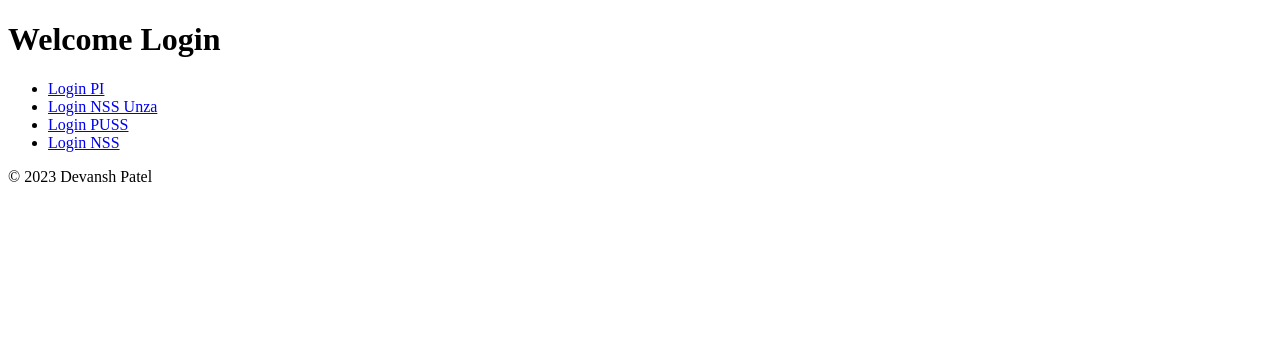
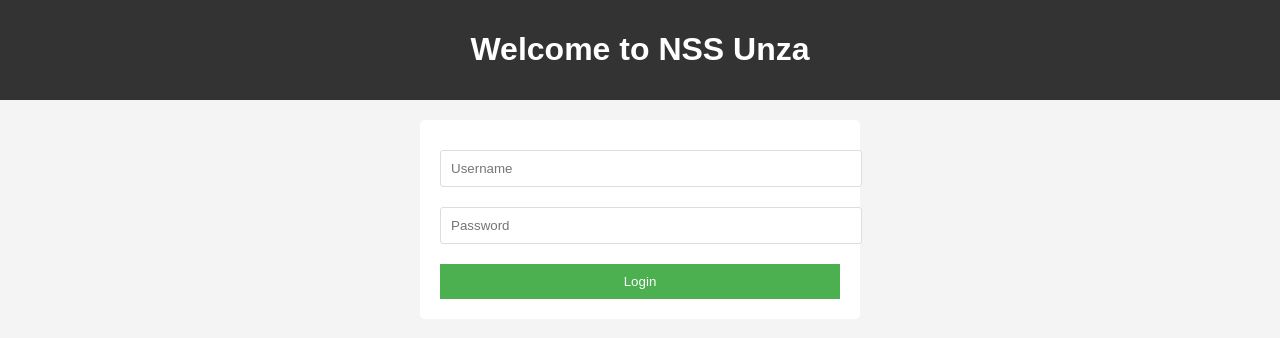
Before and after one commit to patel-project/testweb, a plain HTML site: page index.html in a window 1280 px wide. Drawn offline with Linux system fonts and the light colour scheme.

Commit message:
Update index.html

```diff
--- a/index.html
+++ b/index.html
@@ -1,39 +1,58 @@
 <!DOCTYPE html>
-<html lang="en">
+<html>
 <head>
-    <meta charset="UTF-8">
-    <meta name="viewport" content="width=device-width, initial-scale=1.0">
-    <title>Welcome Login</title>
-    <link rel="stylesheet" href="styles.css">
+    <title>Welcome to NSS Unza</title>
+    <style>
+        body {
+            font-family: Arial, sans-serif;
+            margin: 0;
+            padding: 0;
+            background-color: #f4f4f4;
+        }
+        .header {
+            background-color: #333;
+            color: white;
+            padding: 10px;
+            text-align: center;
+        }
+        .login-form {
+            margin: 20px auto;
+            width: 400px;
+            padding: 20px;
+            background-color: white;
+            border-radius: 5px;
+        }
+        .login-form input[type="text"], .login-form input[type="password"] {
+            width: 100%;
+            padding: 10px;
+            margin: 10px 0;
+            border: 1px solid #ddd;
+            border-radius: 3px;
+        }
+        .login-form input[type="submit"] {
+            background-color: #4CAF50;
+            color: white;
+            padding: 10px 20px;
+            border: none;
+            cursor: pointer;
+            width: 100%;
+            margin-top: 10px;
+        }
+        .login-form input[type="submit"]:hover {
+            background-color: #45a049;
+        }
+    </style>
 </head>
 <body>
-    <header>
-        <h1>Welcome Login</h1>
-    </header>
-    <nav>
-        <ul>
-            <li><a href="#login-pi">Login PI</a></li>
-            <li><a href="#login-nss-unza">Login NSS Unza</a></li>
-            <li><a href="#login-puss">Login PUSS</a></li>
-            <li><a href="#login-nss">Login NSS</a></li>
-        </ul>
-    </nav>
-    <main>
-        <section id="login-pi">
-            <!-- Add PI Login form here -->
-        </section>
-        <section id="login-nss-unza">
-            <!-- Add NSS Unza Login form here -->
-        </section>
-        <section id="login-puss">
-            <!-- Add PUSS Login form here -->
-        </section>
-        <section id="login-nss">
-            <!-- Add NSS Login form here -->
-        </section>
-    </main>
-    <footer>
-        <p>&copy; 2023 Devansh Patel</p>
-    </footer>
+    <div class="header">
+        <h1>Welcome to NSS Unza</h1>
+    </div>
+    <div class="login-form">
+        <form action="login.php" method="post">
+            <input type="text" name="username" placeholder="Username" required>
+            <input type="password" name="password" placeholder="Password" required>
+            <input type="submit" value="Login">
+        </form>
+    </div>
 </body>
 </html>
```
